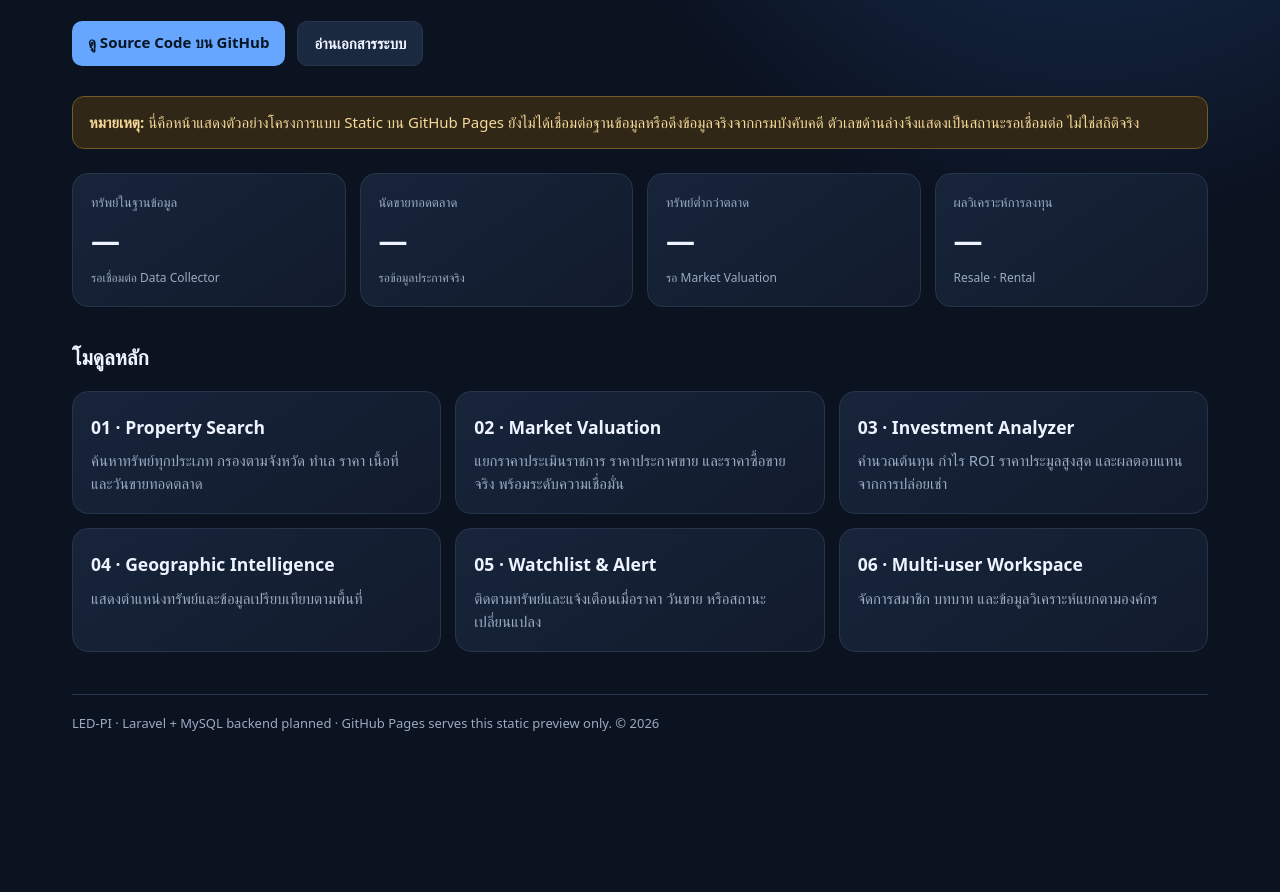
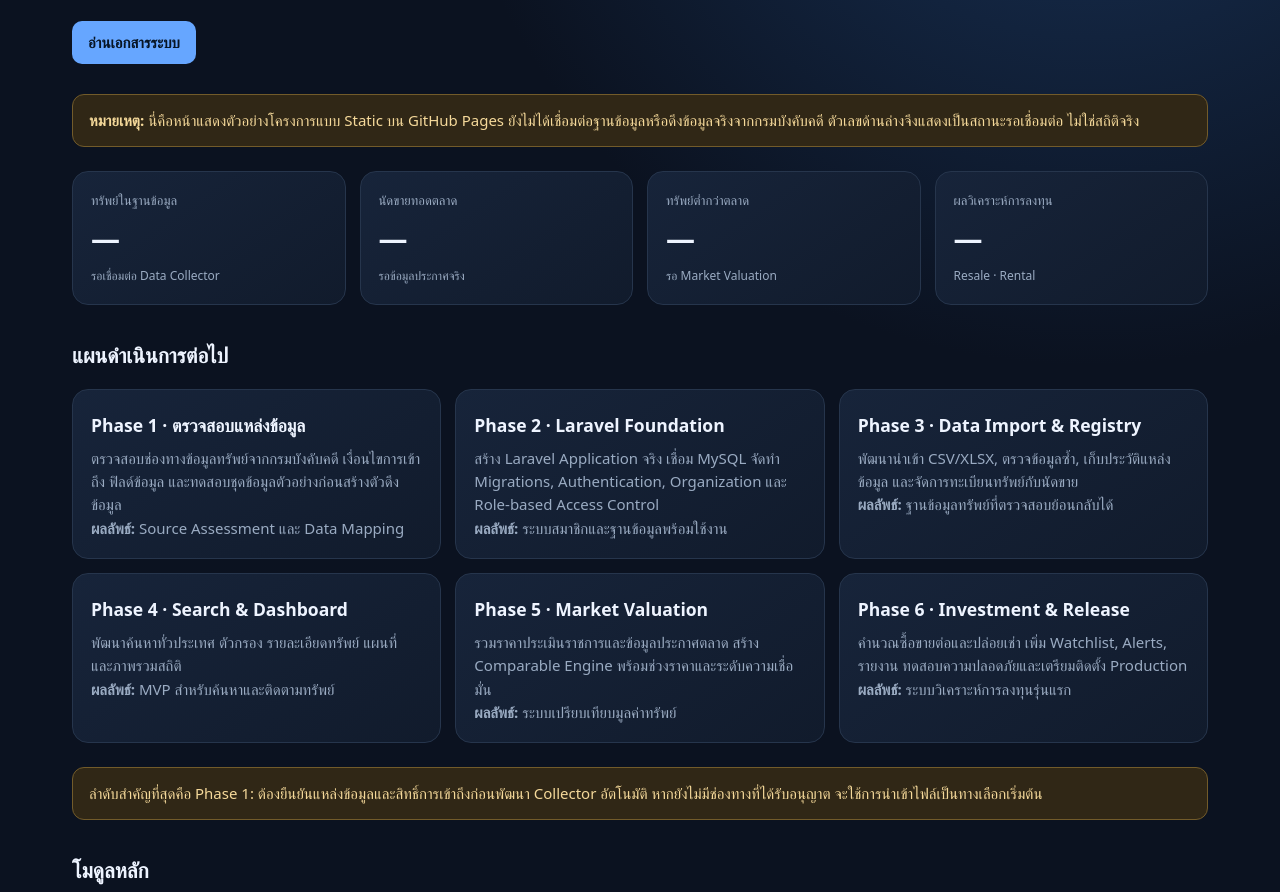
Before and after one commit to stdsk99/LED-Property-Intelligence, a plain HTML site: page index.html in a window 1280 px wide. Shown: the part 292-1184 px from the top of the page. Before the commit the page ends 1085 px from the top, so only its background shows below. Drawn offline with Linux system fonts and the light colour scheme.

Commit message:
ui: remove source code button and show implementation roadmap

```diff
--- a/index.html
+++ b/index.html
@@ -16,7 +16,7 @@ h1{font-size:clamp(30px,5vw,52px);line-height:1.1;margin:42px 0 12px;max-width:7
 <header class="top"><div class="brand">⚖️ LED Property Intelligence</div><span class="pill">PROJECT PREVIEW · v1.0</span></header>
 <h1>ค้นหาทรัพย์ประมูล<br>วิเคราะห์โอกาสลงทุน</h1>
 <p class="lead">แพลตฟอร์มรวบรวมข้อมูลทรัพย์ขายทอดตลาดทั่วประเทศไทย เปรียบเทียบราคาประเมินและข้อมูลตลาด พร้อมวิเคราะห์การลงทุนทั้งซื้อขายต่อและปล่อยเช่า</p>
-<div class="actions"><a class="btn" href="https://github.com/stdsk99/LED-Property-Intelligence">ดู Source Code บน GitHub</a><a class="btn secondary" href="https://github.com/stdsk99/LED-Property-Intelligence/tree/main/docs">อ่านเอกสารระบบ</a></div>
+<div class="actions"><a class="btn" href="https://github.com/stdsk99/LED-Property-Intelligence/tree/main/docs">อ่านเอกสารระบบ</a></div>
 <div class="notice"><strong>หมายเหตุ:</strong> นี่คือหน้าแสดงตัวอย่างโครงการแบบ Static บน GitHub Pages ยังไม่ได้เชื่อมต่อฐานข้อมูลหรือดึงข้อมูลจริงจากกรมบังคับคดี ตัวเลขด้านล่างจึงแสดงเป็นสถานะรอเชื่อมต่อ ไม่ใช่สถิติจริง</div>
 <section class="grid">
 <div class="card"><div class="label">ทรัพย์ในฐานข้อมูล</div><div class="value">—</div><div class="sub">รอเชื่อมต่อ Data Collector</div></div>
@@ -24,6 +24,14 @@ h1{font-size:clamp(30px,5vw,52px);line-height:1.1;margin:42px 0 12px;max-width:7
 <div class="card"><div class="label">ทรัพย์ต่ำกว่าตลาด</div><div class="value">—</div><div class="sub">รอ Market Valuation</div></div>
 <div class="card"><div class="label">ผลวิเคราะห์การลงทุน</div><div class="value">—</div><div class="sub">Resale · Rental</div></div>
 </section>
+<section class="section"><h2>แผนดำเนินการต่อไป</h2><div class="features">
+<article class="card feature"><h3>Phase 1 · ตรวจสอบแหล่งข้อมูล</h3><p>ตรวจสอบช่องทางข้อมูลทรัพย์จากกรมบังคับคดี เงื่อนไขการเข้าถึง ฟิลด์ข้อมูล และทดสอบชุดข้อมูลตัวอย่างก่อนสร้างตัวดึงข้อมูล</p><p><strong>ผลลัพธ์:</strong> Source Assessment และ Data Mapping</p></article>
+<article class="card feature"><h3>Phase 2 · Laravel Foundation</h3><p>สร้าง Laravel Application จริง เชื่อม MySQL จัดทำ Migrations, Authentication, Organization และ Role-based Access Control</p><p><strong>ผลลัพธ์:</strong> ระบบสมาชิกและฐานข้อมูลพร้อมใช้งาน</p></article>
+<article class="card feature"><h3>Phase 3 · Data Import & Registry</h3><p>พัฒนานำเข้า CSV/XLSX, ตรวจข้อมูลซ้ำ, เก็บประวัติแหล่งข้อมูล และจัดการทะเบียนทรัพย์กับนัดขาย</p><p><strong>ผลลัพธ์:</strong> ฐานข้อมูลทรัพย์ที่ตรวจสอบย้อนกลับได้</p></article>
+<article class="card feature"><h3>Phase 4 · Search & Dashboard</h3><p>พัฒนาค้นหาทั่วประเทศ ตัวกรอง รายละเอียดทรัพย์ แผนที่ และภาพรวมสถิติ</p><p><strong>ผลลัพธ์:</strong> MVP สำหรับค้นหาและติดตามทรัพย์</p></article>
+<article class="card feature"><h3>Phase 5 · Market Valuation</h3><p>รวมราคาประเมินราชการและข้อมูลประกาศตลาด สร้าง Comparable Engine พร้อมช่วงราคาและระดับความเชื่อมั่น</p><p><strong>ผลลัพธ์:</strong> ระบบเปรียบเทียบมูลค่าทรัพย์</p></article>
+<article class="card feature"><h3>Phase 6 · Investment & Release</h3><p>คำนวณซื้อขายต่อและปล่อยเช่า เพิ่ม Watchlist, Alerts, รายงาน ทดสอบความปลอดภัยและเตรียมติดตั้ง Production</p><p><strong>ผลลัพธ์:</strong> ระบบวิเคราะห์การลงทุนรุ่นแรก</p></article>
+</div><div class="notice">ลำดับสำคัญที่สุดคือ Phase 1: ต้องยืนยันแหล่งข้อมูลและสิทธิ์การเข้าถึงก่อนพัฒนา Collector อัตโนมัติ หากยังไม่มีช่องทางที่ได้รับอนุญาต จะใช้การนำเข้าไฟล์เป็นทางเลือกเริ่มต้น</div></section>
 <section class="section"><h2>โมดูลหลัก</h2><div class="features">
 <article class="card feature"><h3>01 · Property Search</h3><p>ค้นหาทรัพย์ทุกประเภท กรองตามจังหวัด ทำเล ราคา เนื้อที่ และวันขายทอดตลาด</p></article>
 <article class="card feature"><h3>02 · Market Valuation</h3><p>แยกราคาประเมินราชการ ราคาประกาศขาย และราคาซื้อขายจริง พร้อมระดับความเชื่อมั่น</p></article>
```
